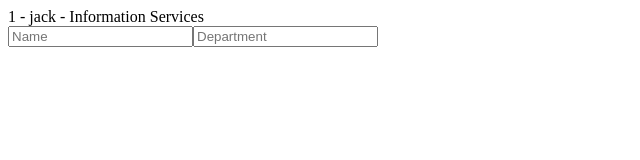
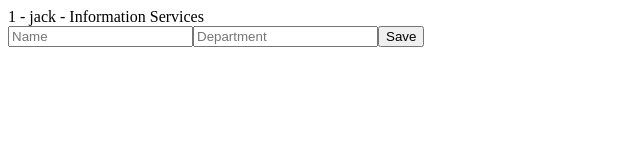
Before and after one commit to pshanthan/expense-claim-wizard, an Angular app: page / in a window 1280 px wide. Shown: the top 160 px of the page, without its empty margins (0-640 px from the left). Built offline with nearby package versions, Linux system fonts and the light colour scheme.

Commit message:
Sep 27, 2026, 4:37 PM

```diff
--- a/src/app/employee-form/employee-form.component.html
+++ b/src/app/employee-form/employee-form.component.html
@@ -1,7 +1,8 @@
 <div *ngFor="let e of employees">
   <div>{{ e.id }} - {{ e.name }} - {{ e.department }}</div>
 </div>
-<form [formGroup]="employeeForm">
+<form [formGroup]="employeeForm" (ngSubmit)="onSubmit()">
   <input formControlName="name" placeholder="Name" />
   <input formControlName="department" placeholder="Department" />
+  <button type="submit">Save</button>
 </form>
```
